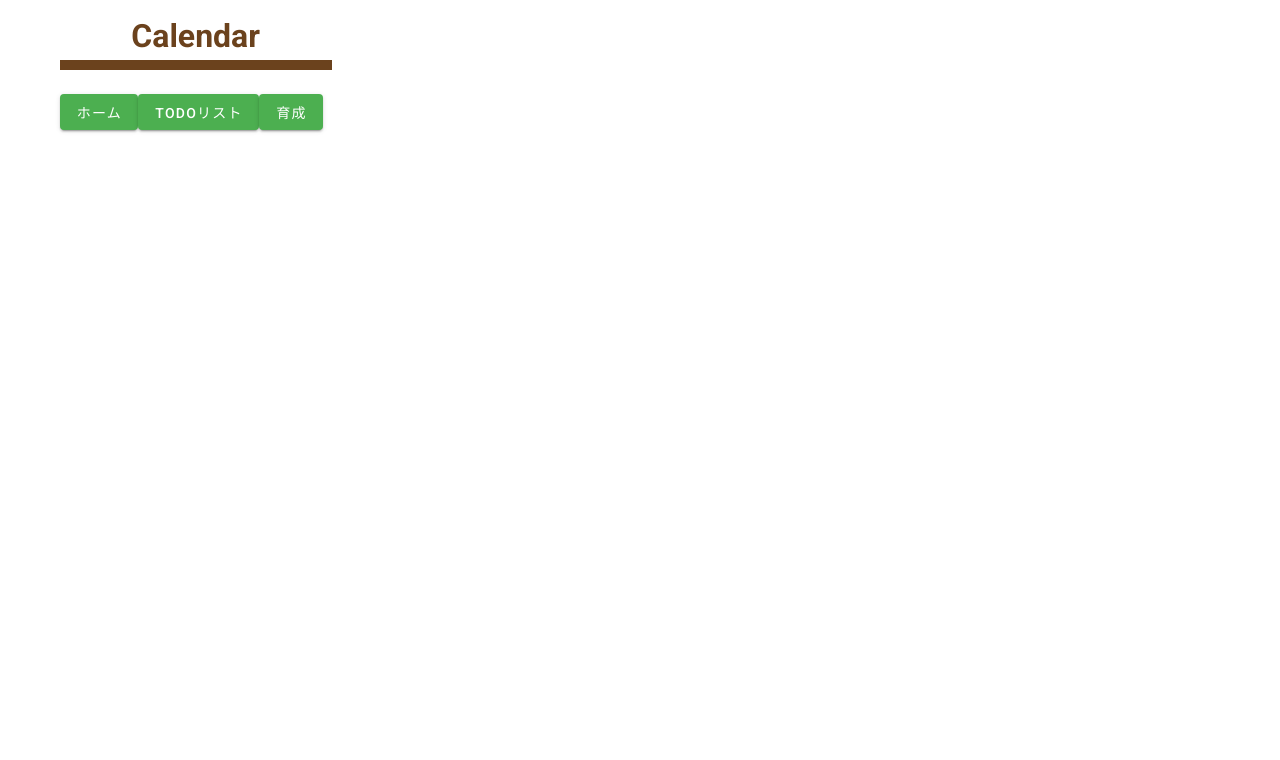
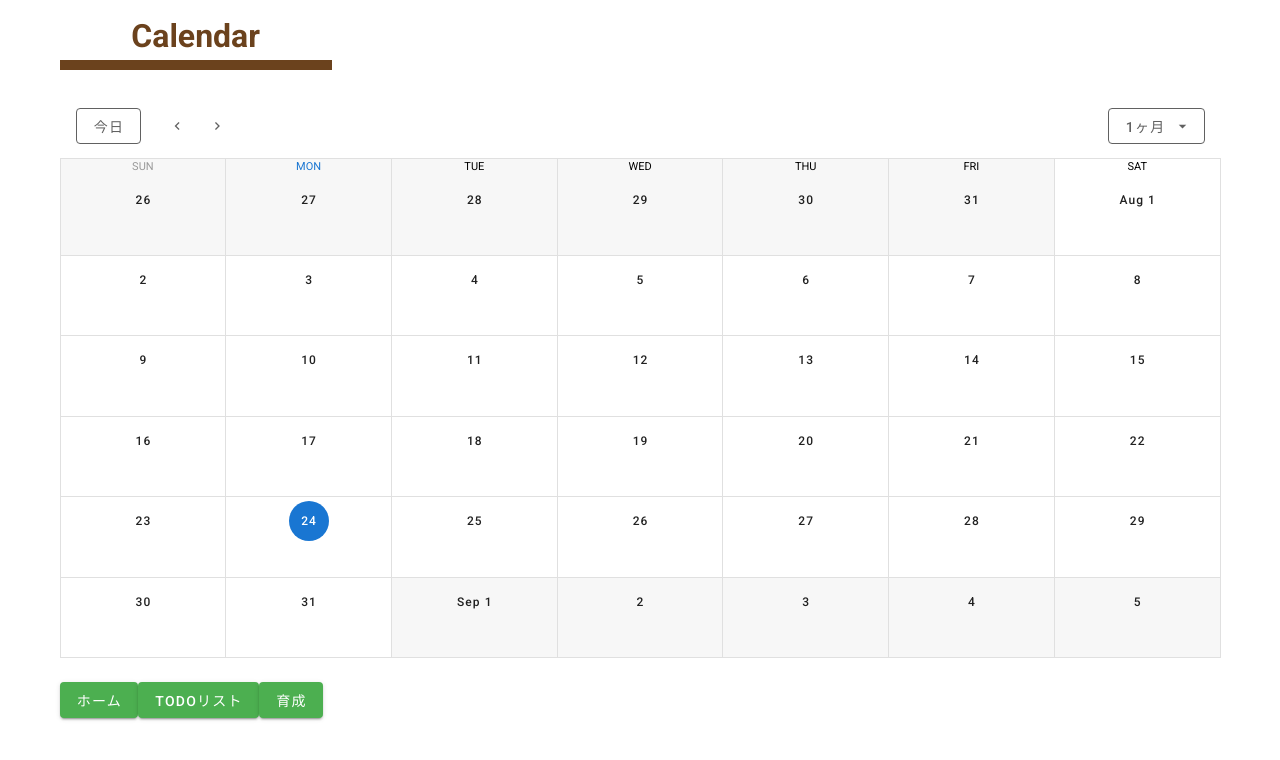
Before and after one commit to KK56ken/HackU_2020_vol.2_sysken, a Vue app in the folder raise_todo/: page /calendar in a window 1280 px wide. Shown: the top 760 px of the page. Built offline with nearby package versions, Linux system fonts and the light colour scheme.

Commit message:
和田カレンダーのベース作成

```diff
--- a/raise_todo/src/pages/Calendar.vue
+++ b/raise_todo/src/pages/Calendar.vue
@@ -1,5 +1,5 @@
 <template>
-  <div class="home">
+  <div class="Calender">
     <!-- <HelloWorld msg="Welcome to Your Vue.js App"/> -->
     <v-container>
       <v-row class="text-center">
@@ -8,6 +8,111 @@
           <v-divider></v-divider>
         </v-col>
       </v-row>
+    </v-container>
+    <v-container>
+      <v-row class="fill-height">
+      <v-col>
+        <v-sheet height="64">
+          <v-toolbar flat color="white">
+            <v-btn outlined class="mr-4" color="grey darken-2" @click="setToday">
+              今日
+            </v-btn>
+            <v-btn fab text small color="grey darken-2" @click="prev">
+              <v-icon small>mdi-chevron-left</v-icon>
+            </v-btn>
+            <v-btn fab text small color="grey darken-2" @click="next">
+              <v-icon small>mdi-chevron-right</v-icon>
+            </v-btn>
+            <v-toolbar-title v-if="$refs.calendar">
+              {{ $refs.calendar.title }}
+            </v-toolbar-title>
+            <v-spacer></v-spacer>
+            <v-menu bottom right>
+              <template v-slot:activator="{ on, attrs }">
+                <v-btn
+                  outlined
+                  color="grey darken-2"
+                  v-bind="attrs"
+                  v-on="on"
+                >
+                  <span>{{ typeToLabel[type] }}</span>
+                  <v-icon right>mdi-menu-down</v-icon>
+                </v-btn>
+              </template>
+              <v-list>
+                <v-list-item @click="type = 'day'">
+                  <v-list-item-title>1日</v-list-item-title>
+                </v-list-item>
+                <v-list-item @click="type = 'week'">
+                  <v-list-item-title>1週間</v-list-item-title>
+                </v-list-item>
+                <v-list-item @click="type = 'month'">
+                  <v-list-item-title>1ヶ月</v-list-item-title>
+                </v-list-item>
+                <v-list-item @click="type = '4day'">
+                  <v-list-item-title>4日間</v-list-item-title>
+                </v-list-item>
+              </v-list>
+            </v-menu>
+          </v-toolbar>
+        </v-sheet>
+        <v-sheet height="500">
+          <v-calendar
+            ref="calendar"
+            v-model="focus"
+            color="primary"
+            :events="events"
+            :event-color="getEventColor"
+            :type="type"
+            @click:event="showEvent"
+            @click:more="viewDay"
+            @click:date="viewDay"
+            @change="updateRange"
+          ></v-calendar>
+          <v-menu
+            v-model="selectedOpen"
+            :close-on-content-click="false"
+            :activator="selectedElement"
+            offset-x
+          >
+            <v-card
+              color="grey lighten-4"
+              min-width="350px"
+              flat
+            >
+              <v-toolbar
+                :color="selectedEvent.color"
+                dark
+              >
+                <v-btn icon>
+                  <v-icon>mdi-pencil</v-icon>
+                </v-btn>
+                <v-toolbar-title v-html="selectedEvent.name"></v-toolbar-title>
+                <v-spacer></v-spacer>
+                <v-btn icon>
+                  <v-icon>mdi-heart</v-icon>
+                </v-btn>
+                <v-btn icon>
+                  <v-icon>mdi-dots-vertical</v-icon>
+                </v-btn>
+              </v-toolbar>
+              <v-card-text>
+                <span v-html="selectedEvent.details"></span>
+              </v-card-text>
+              <v-card-actions>
+                <v-btn
+                  text
+                  color="secondary"
+                  @click="selectedOpen = false"
+                >
+                  Cancel
+                </v-btn>
+              </v-card-actions>
+            </v-card>
+          </v-menu>
+        </v-sheet>
+      </v-col>
+    </v-row>
     </v-container>
     <v-container>
       <router-link to="/">
@@ -30,6 +135,25 @@
 export default {
   name: "",
   components: {},
+  data: () => ({
+      focus: '',
+      type: 'month',
+      typeToLabel: {
+        month: '1ヶ月',
+        week: '1週間',
+        day: '1日',
+        '4day': '4日間',
+      },
+      selectedEvent: {},
+      selectedElement: null,
+      selectedOpen: false,
+      events: [],
+      colors: ['blue', 'indigo', 'deep-purple', 'cyan', 'green', 'orange', 'grey darken-1'],
+      names: ['Meeting', 'Holiday', 'PTO', 'Travel', 'Event', 'Birthday', 'Conference', 'Party'],
+    }),
+    mounted () {
+      this.$refs.calendar.checkChange()
+    },
 };
 </script>
 <style>
```
